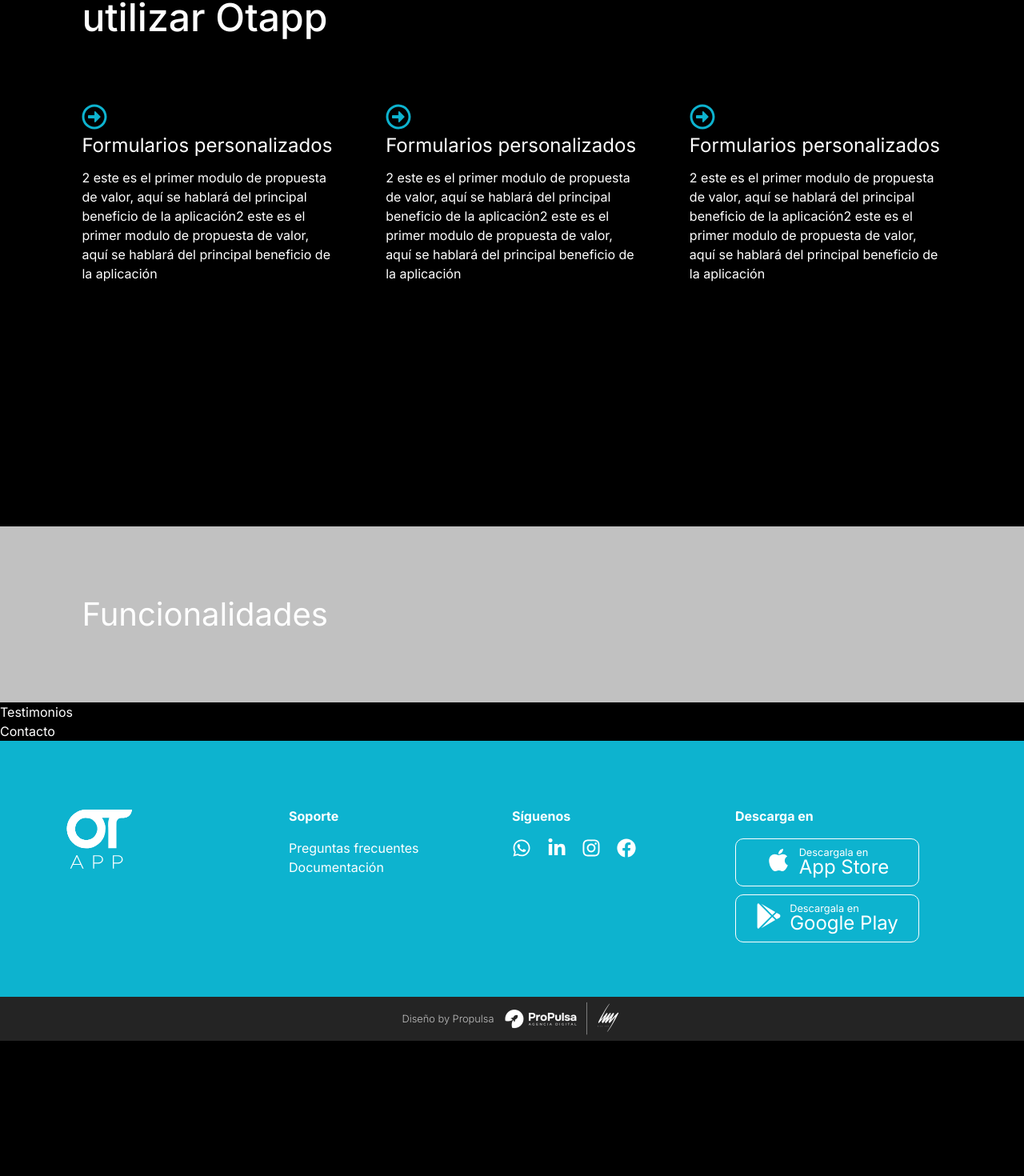
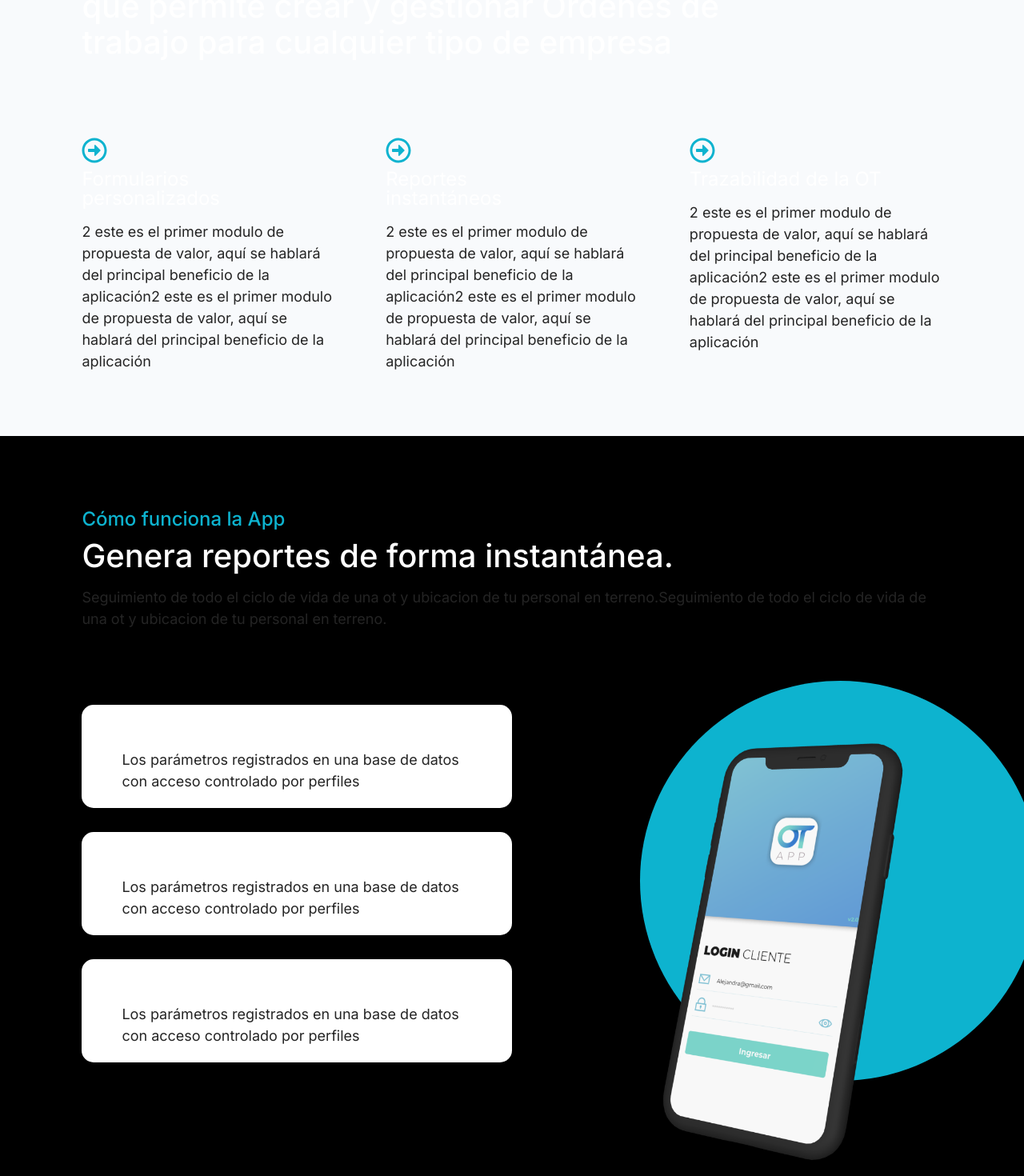
Before and after one commit to Luis-jofre/web-otapp-2024, a Next.js app: page / in a window 1280 px wide. Shown: the part 933-2403 px from the top of the page at 80% size. Built offline with nearby package versions, Linux system fonts and the light colour scheme.

Commit message:
actualización p valor y funcionalidades

```diff
--- a/src/app/banner.js
+++ b/src/app/banner.js
@@ -34,7 +34,7 @@ const Banner = () => {
       <div className="banner">
         <div className="bannerContainer">
           <div className="bannerText">
-            <h1>Gestiona tus ordenes de trabajo digitales</h1>
+            <h1>Crea ordenes de trabajo digitales</h1>
 
             <ul className="bannerlist">
             <li className={`bannerTextDisplay ${fadeClass}`}>
--- a/src/app/funcionalidades.js
+++ b/src/app/funcionalidades.js
@@ -1,9 +1,43 @@
+// src/app/funcionalidades.js
+import Image from 'next/image';
+import mockup from '../img/mockup-login.png';
+
+
 const Funcionalidades = () => {
     return (
-      <div className="contenedorFuncionalidad">
-        <h2>Funcionalidades</h2>
+        <div class="content min-h-1000px" >
 
-        </div>
+            <h2>Cómo funciona la App </h2>
+            <h3>Genera reportes de forma instantánea.</h3>
+            <p>Seguimiento de todo el ciclo de vida de una ot y ubicacion de tu personal en terreno.Seguimiento de todo el ciclo de vida de una ot y ubicacion de tu personal en terreno.</p>
+
+
+            <div className="contFuncion">
+                <div className="funcionalidades">
+                        <div className="cajaContenido">
+                            <h3>titulo</h3>
+                            <p>Los parámetros registrados en una base de datos con acceso controlado por perfiles </p>
+                        </div>
+                        <div className="cajaContenido">
+                            <h3>titulo</h3>
+                            <p>Los parámetros registrados en una base de datos con acceso controlado por perfiles </p>
+                        </div>
+                        <div className="cajaContenido">
+                            <h3>titulo</h3>
+                            <p>Los parámetros registrados en una base de datos con acceso controlado por perfiles </p>
+                        </div>
+                </div>
+
+                <div className="mockupLogo">
+                    <div class="circle"></div>
+                <Image src={mockup} alt="mockup  align-center" width={350} />
+
+                </div>
+            </div>
+
+
+
+         </div>
     );
   };
 
--- a/src/app/globals.css
+++ b/src/app/globals.css
@@ -20,6 +20,7 @@
   --color-primary-blue: #0DB3CF;
   --color-secondary-yellow:#FFA500;
   --color-gray-low: rgb(193, 193, 193);
+  --color-gray-medium: rgb(91, 91, 91);
   --color-white: white;
   --color-black:rgb(36, 36, 36);
   --gradient-primary: linear-gradient(90deg, rgba(56,131,212,1) 2%, rgba(120,211,202,1) 97%);
@@ -35,6 +36,12 @@
   }
 }
 
+/* Font-size */
+
+p {
+  font-size: 18px;
+  color: var(--color-black)
+}
 
 body {
   color: rgb(var(--foreground-rgb));
@@ -197,7 +204,7 @@ body {
   }
   .button-secondary{
     background-color: var(--color-white);
-    color: #054691;
+    color: var(--color-black);
     border: none;
     border-radius: 5px;
     padding: 15px 20px;
@@ -253,24 +260,40 @@ body {
   flex-direction: column;
   width: 100%;
   max-width: 1280px;
-  height: 10vh;
   padding: 5rem 8%;
 
+
+
+
+
   h2{
-    font-size: 3rem;
+    color: var(--color-primary-blue);
+    font-size: 1.5rem;
     font-weight: 500;
-    line-height: 3.5rem;
+    line-height: 3rem;
+
+
     width: 60%;
+
+  }
+  h3{
+    font-size: 2.5rem;
+    font-weight: 500;
+    line-height: 2.8rem;
+    width: 80%;
     padding-bottom:2vh;
-    margin-bottom: 4rem;
+
+  }
+  p{
 
   }
   .contentValor{
     display:flex;
     flex-direction: row;
     gap:4rem;
-
-
+    padding-top:5rem;
+    margin-bottom: 0px;
+    padding-bottom: 0px;
 
     .propuestaValor{
       /* background-color:rgb(251, 251, 251); */
@@ -293,16 +316,69 @@ body {
 }
 
 /*Funcionalidades*/
-.contenedorFuncionalidad{
-background-color: var(--color-gray-low);
-padding: 5rem 8%;
-h2{
-  font-size: 2.5rem;
-}
+.contFuncion{
+  display: flex;
+  flex-direction: row;
+  padding-top: 4rem;
+  gap:10rem;
+
+
+  .funcionalidades{
+    width: 50%;
+
+
+    .cajaContenido{
+      display: flex;
+      flex-direction: column;
+      background:var(--color-white);
+      -webkit-box-shadow: 2px 2px 54px -23px rgba(0,0,0,0.45);
+      -moz-box-shadow: 2px 2px 54px -23px rgba(0,0,0,0.45);
+      box-shadow: 2px 2px 54px -23px rgba(0,0,0,0.45);
+      padding:10px 50px 20px 50px;
+      margin: 30px 0px 10px 0px;
+
+      border-radius: 15px;
+      h3{
+        font-size: 1.3rem;
+        font-weight: bold;
+        padding-bottom: 0px;
+      }
+
+    }
+
+  }
+
+  .circle{
+    width: 500px;
+    height: 500px;
+    border-radius: 900px;
+    background-color: var(--color-primary-blue);
+    position: absolute;
+    z-index: -1;
+  }
+  .mockup{
+    width: 50%;
+    justify-content: center;
+
+  }
 
 
 }
+
 /*Testimonios*/
+
+.testimoniosgrupo{
+  display: flex;
+  flex-direction: row;
+  justify-content: space-between;
+  .testimonio{
+    background-color: var(--color-gray-low);
+    min-height: 500px;
+    gap:1rem;
+    padding:2rem;
+
+  }
+}
 /*Footer*/
 
 
--- a/src/app/propuestadevalor.js
+++ b/src/app/propuestadevalor.js
@@ -3,10 +3,12 @@ import { FaRegArrowAltCircleRight } from 'react-icons/fa';
 const Propuestadevalor = () => {
 
     return (
-       <div className="flex min-h-screen flex-col">
+       <div className=" bg-slate-50 ">
         <div class="content">
 
-        <h2>Por qué tu empresa debería utilizar Otapp</h2>
+        <h2>Otapp es una aplicación web mobilé </h2>
+        <h3>que permite crear y gestionar Ordenes de trabajo para cualquier tipo de empresa</h3>
+        {/* <p>Estas son su principales funcionalidades</p> */}
            <div class="contentValor">
              <div className="propuestaValor">
              <FaRegArrowAltCircleRight style={{ marginRight: '10px', fontSize: '2rem', color:'#0DB3CF' }} />
@@ -17,14 +19,14 @@ const Propuestadevalor = () => {
 
              <div className="propuestaValor">
              <FaRegArrowAltCircleRight style={{ marginRight: '10px', fontSize: '2rem', color:'#0DB3CF' }} />
-               <h3>Formularios personalizados</h3>
+               <h3>Reportes instantáneos</h3>
 
                <p>2 este es el primer modulo de propuesta de valor, aquí se hablará del principal beneficio de la aplicación2 este es el primer modulo de propuesta de valor, aquí se hablará del principal beneficio de la aplicación</p>
              </div>
 
              <div className="propuestaValor">
              <FaRegArrowAltCircleRight style={{ marginRight: '10px', fontSize: '2rem', color:'#0DB3CF' }} />
-               <h3>Formularios personalizados</h3>
+               <h3>Trazabilidad de la OT</h3>
 
                <p>2 este es el primer modulo de propuesta de valor, aquí se hablará del principal beneficio de la aplicación2 este es el primer modulo de propuesta de valor, aquí se hablará del principal beneficio de la aplicación</p>
              </div>
--- a/src/app/testimonios.js
+++ b/src/app/testimonios.js
@@ -1,6 +1,27 @@
 const Testimonios = () => {
     return (
-      <div>Testimonios</div>
+      <div className="content">
+
+        <div className="testimoniosgrupo">
+                <div className="testimonio">
+                    Hola mundo
+                </div>
+                <div className="testimonio">
+                Hola mundo
+
+                </div>
+                <div className="testimonio">
+                Hola mundo
+
+                </div>
+                <div className="testimonio">
+                Hola mundo
+
+                </div>
+
+        </div>
+
+    </div>
     );
   };
 
```
Also changed, not shown: src/img/mockup-login.png (added).
